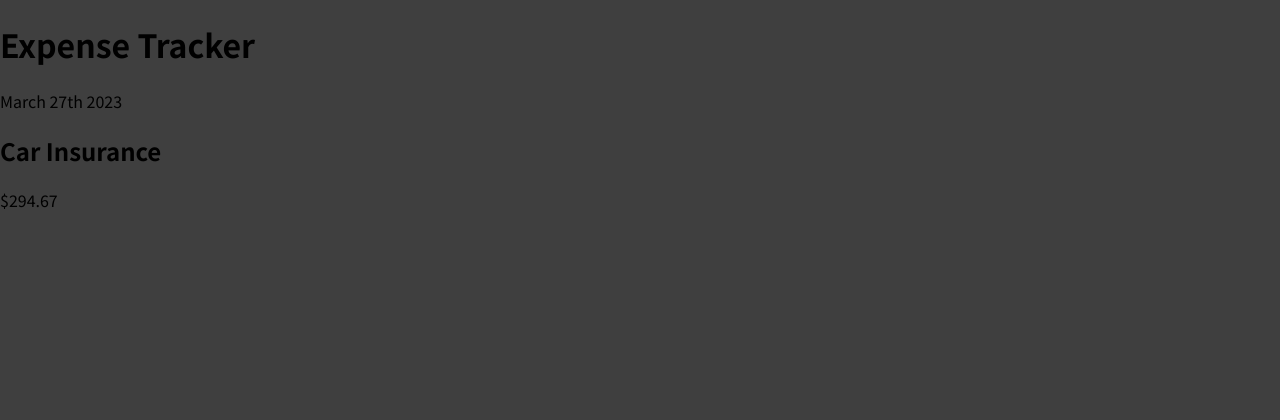
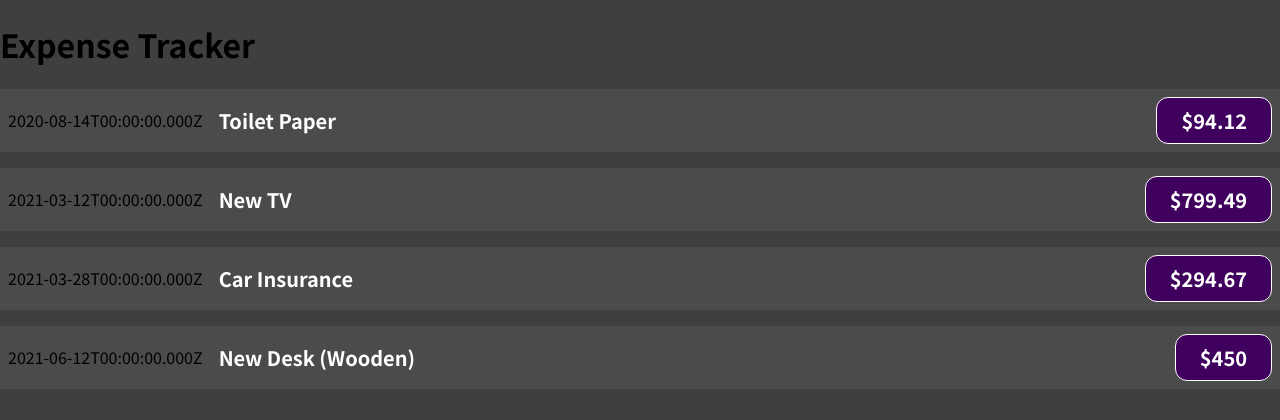
Before and after one commit to gogi999/react-basics, a React (Create React App) app: page / in a window 1280 px wide. Shown: the top 420 px of the page. Built offline with nearby package versions, Linux system fonts and the light colour scheme.

Commit message:
Added ExpenseItem component

```diff
--- a/src/App.js
+++ b/src/App.js
@@ -1,10 +1,51 @@
 import ExpenseItem from './components/ExpenseItem';
 
 function App() {
+  const expenses = [
+    {
+      id: 'e1',
+      title: 'Toilet Paper',
+      amount: 94.12,
+      date: new Date(2020, 7, 14),
+    },
+    { id: 'e2', title: 'New TV', amount: 799.49, date: new Date(2021, 2, 12) },
+    {
+      id: 'e3',
+      title: 'Car Insurance',
+      amount: 294.67,
+      date: new Date(2021, 2, 28),
+    },
+    {
+      id: 'e4',
+      title: 'New Desk (Wooden)',
+      amount: 450,
+      date: new Date(2021, 5, 12),
+    },
+  ]
+
   return (
     <div>
       <h1>Expense Tracker</h1>
-      <ExpenseItem />
+      <ExpenseItem
+        title={expenses[0].title}
+        amount={expenses[0].amount}
+        date={expenses[0].date}
+      />
+      <ExpenseItem
+        title={expenses[1].title}
+        amount={expenses[1].amount}
+        date={expenses[1].date}
+      />
+      <ExpenseItem
+        title={expenses[2].title}
+        amount={expenses[2].amount}
+        date={expenses[2].date}
+      />
+      <ExpenseItem
+        title={expenses[3].title}
+        amount={expenses[3].amount}
+        date={expenses[3].date}
+      />
     </div>
   );
 }
--- /dev/null
+++ b/src/components/ExpenseItem.css
@@ -0,0 +1,54 @@
+.expense-item {
+    display: flex;
+    justify-content: space-between;
+    align-items: center;
+    padding: 0.5rem;
+    margin: 1rem 0;
+    background-color: #4b4b4b;
+}
+
+.expense-item__description {
+    display: flex;
+    flex-direction: column;
+    gap: 1rem;
+    align-items: flex-end;
+    flex-flow: column-reverse;
+    justify-content: flex-start;
+    flex: 1;
+}
+
+.expense-item h2 {
+    color: #3a3a3a;
+    font-size: 1rem;
+    flex: 1;
+    margin: 0 1rem;
+    color: white;
+}
+
+.expense-item__price {
+    font-size: 1rem;
+    font-weight: bold;
+    color: white;
+    background-color: #40005d;
+    border: 1px solid white;
+    padding: 0.5rem;
+    border-radius: 12px;
+}
+
+@media (min-width: 580px) {
+    .expense-item__description {
+      flex-direction: row;
+      align-items: center;
+      justify-content: flex-start;
+      flex: 1;
+    }
+
+    .expense-item__description h2 {
+      font-size: 1.25rem;
+    }
+
+    .expense-item__price {
+      font-size: 1.25rem;
+      padding: 0.5rem 1.5rem;
+    }
+}
--- a/src/components/ExpenseItem.js
+++ b/src/components/ExpenseItem.js
@@ -1,15 +1,17 @@
+import './ExpenseItem.css';
+
 import React from 'react';
 
-function ExpenseItem() {
-  return (
-    <div>
-        <div>March 27th 2023</div>
-        <div>
-            <h2>Car Insurance</h2>
-            <div>$294.67</div>
+function ExpenseItem({ amount, date, title }) {
+    return (
+        <div className="expense-item">
+            <div>{date.toISOString()}</div>
+            <div className="expense-item__description">
+                <h2>{title}</h2>
+                <div className="expense-item__price">${amount}</div>
+            </div>
         </div>
-    </div>
-  );
+    );
 }
 
 export default ExpenseItem;
```
